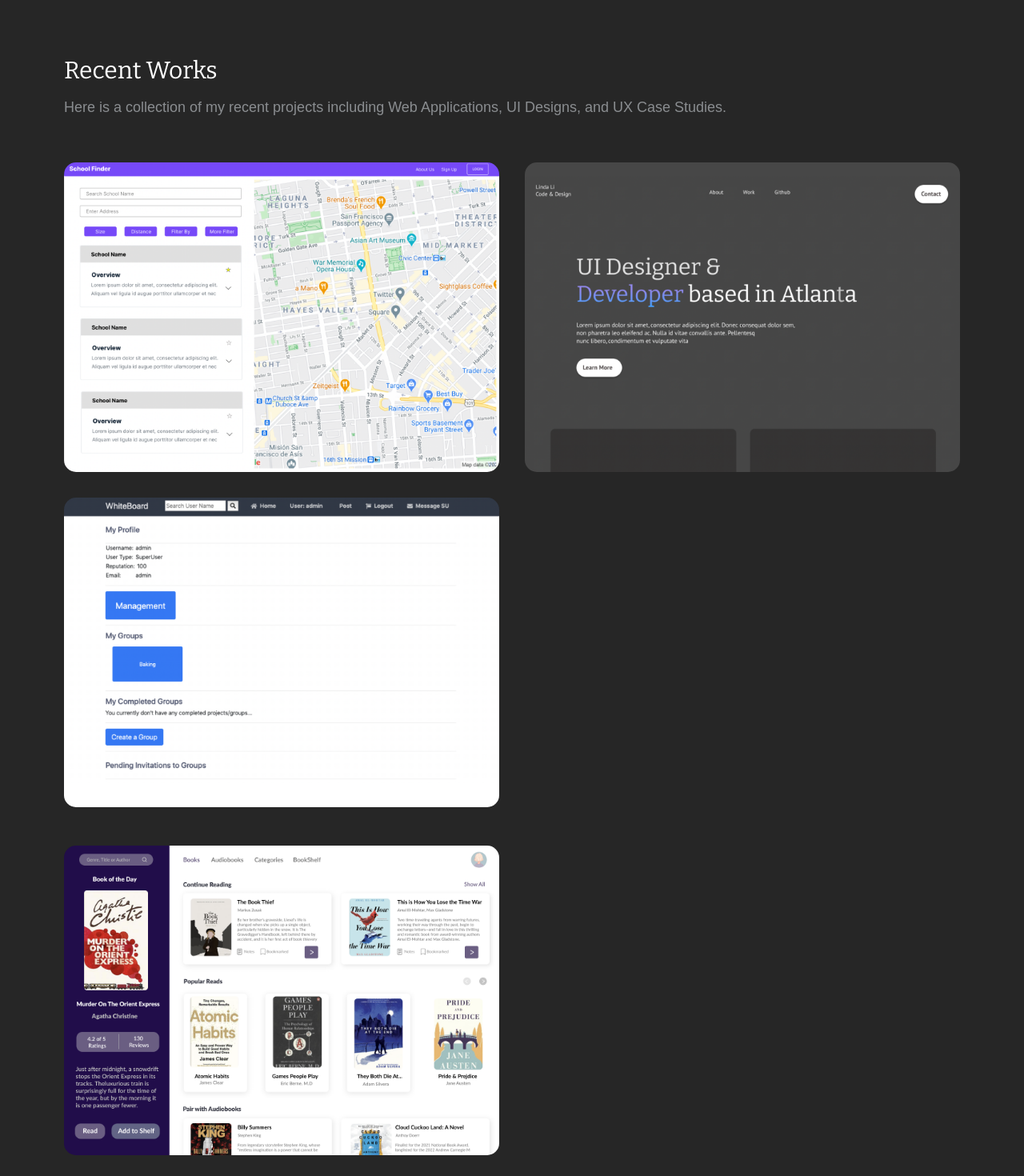
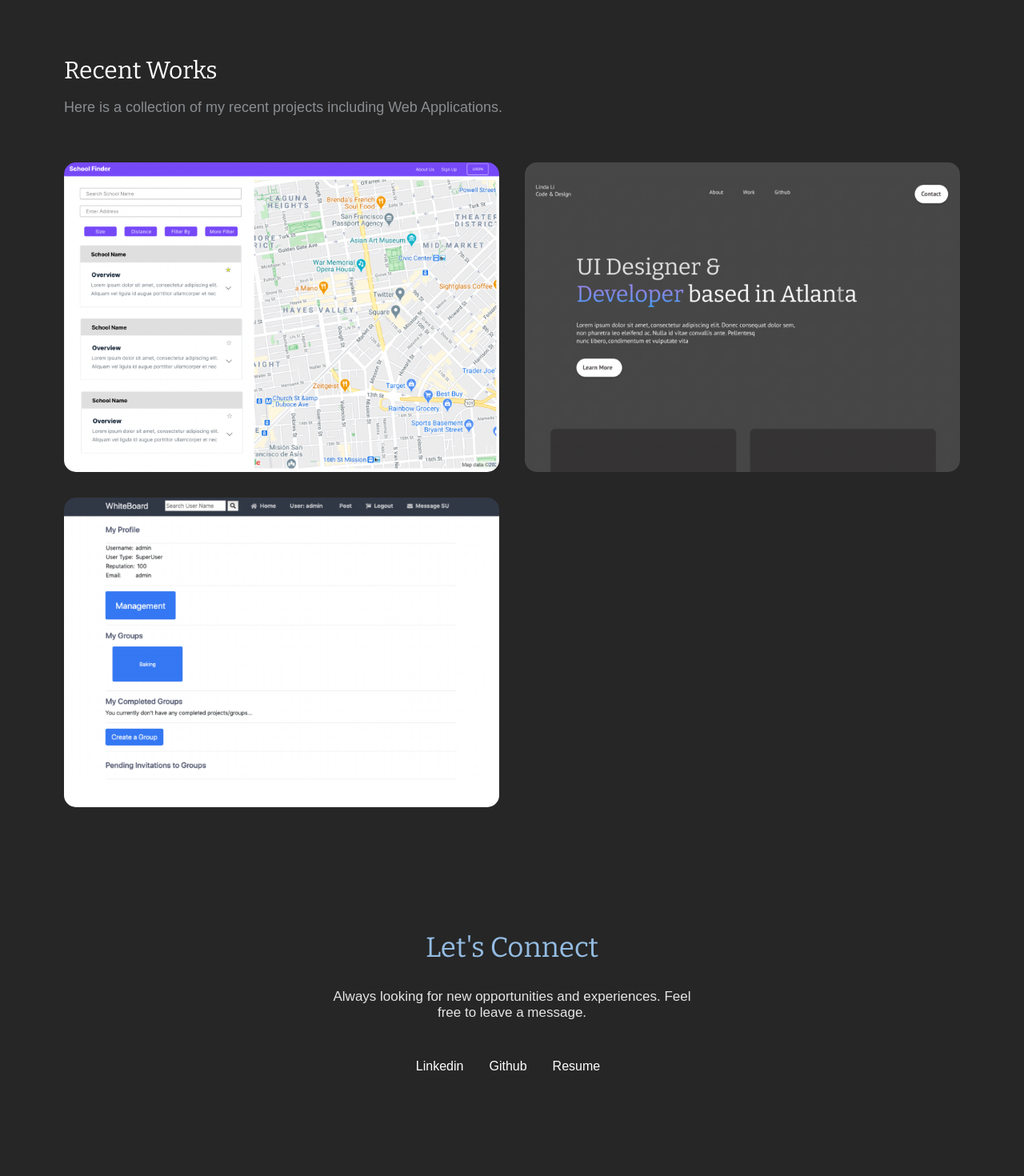
Before and after one commit to lindaerin/portfolio-v2, a React (Create React App) app: page /work in a window 1280 px wide. Shown: the part 100-1570 px from the top of the page at 80% size. After the commit the page ends 1541 px from the top, so only its background shows below. Built offline with nearby package versions, Linux system fonts and the light colour scheme.

Commit message:
add data file to contain information

```diff
--- a/src/components/Navbar/index.js
+++ b/src/components/Navbar/index.js
@@ -1,6 +1,6 @@
 import React from "react";
 import { FaBars } from "react-icons/fa";
-// import { Mailto } from "../../Global/GlobalElements";
+import { Mailto } from "../../Global/GlobalElements";
 import {
   Nav,
   NavContainer,
@@ -38,15 +38,15 @@ export default function Navbar({ toggle }) {
             </NavItem>
           </NavMenu>
           <NavBtn>
-            {/* <Mailto
+            <Mailto
               email="lindaerin00@gmail.com"
               subject=" "
               body=" "
-            > */}
+            >
               <NavBtnLink>
                 Contact
               </NavBtnLink>
-            {/* </Mailto> */}
+            </Mailto>
           </NavBtn>
         </NavContainer>
       </Nav>
--- /dev/null
+++ b/src/components/UIDesign/data.js
@@ -0,0 +1,17 @@
+import SteamDesign from "../../assets/images/steam-design.png";
+import BookDesign from "../../assets/images/reading-design.png";
+import FlightDesign from "../../assets/images/flight-design.png";
+
+export const images = [
+  {
+    img: SteamDesign,
+  },
+  {
+    img: BookDesign,
+  },
+  {
+    img: FlightDesign,
+  },
+];
+
+export default images;
--- a/src/components/UIDesign/index.js
+++ b/src/components/UIDesign/index.js
@@ -2,12 +2,8 @@ import React from "react";
 import { Header, Description } from "../Work/work.styles.js";
 import { UIContainer, UIContent } from "./design.styles.js";
 import { Card } from "react-bootstrap";
-import SteamDesign from "../../assets/images/steam-design.png";
-import BookDesign from "../../assets/images/reading-design.png";
-import FlightDesign from "../../assets/images/flight-design.png";
-// import GhibliDesign from "../../assets/images/ghibli-design.png";
-
 import "../../styles/card.css";
+import images from "./data";
 
 const Design = () => {
   return (
@@ -17,18 +13,11 @@ const Design = () => {
         {"Here is a collection of my recent project of web and mobile designs"}
       </Description>
       <UIContent className="slide-in-box">
+        {images.map((image) => (
           <Card className="card">
-            <Card.Img variant="top" src={SteamDesign} className="card-img" />
+            <Card.Img variant="top" src={image.img} className="card-img" />
           </Card>
-
-
-          <Card className="card">
-            <Card.Img variant="top" src={BookDesign} className="card-img" />
-          </Card>
-
-          <Card className="card">
-            <Card.Img variant="top" src={FlightDesign} className="card-img" />
-          </Card>
+        ))}
       </UIContent>
     </UIContainer>
   );
--- /dev/null
+++ b/src/components/Work/data.js
@@ -0,0 +1,24 @@
+import TeamProject from "../../assets/images/teaming-project.png";
+import SchoolFinderProject from "../../assets/images/school-finder-project.png";
+import WebPortfolioProject from "../../assets/images/web-portfolio-project.png";
+
+export const projects = [
+  {
+    img: SchoolFinderProject,
+    title: "School Finder",
+    link: "https://github.com/lindaerin/school-finder",
+  },
+  {
+    img: WebPortfolioProject,
+    title: "Web Portfolio React App",
+    link: "https://github.com/lindaerin/web-portfolio",
+  },
+  {
+    img: TeamProject,
+    title: "Teaming System Flask App",
+    link: "https://github.com/lindaerin/teaming-app",
+  },
+];
+
+
+export default projects;
--- a/src/components/Work/index.js
+++ b/src/components/Work/index.js
@@ -1,5 +1,4 @@
 import React from "react";
-import { Link } from "react-router-dom";
 import {
   Header,
   Description,
@@ -7,16 +6,10 @@ import {
   AppContainer,
   AppContent,
 } from "./work.styles.js";
-
 import { Container } from "react-bootstrap";
-
-import TeamProject from "../../assets/images/teaming-project.png";
-import SchoolFinderProject from "../../assets/images/school-finder-project.png";
-import WebPortfolioProject from "../../assets/images/web-portfolio-project.png";
-import BookDesign from "../../assets/images/reading-design.png";
-
 import "../../styles/container.css";
 import "../../styles/card.css";
+import projects from "./data";
 
 const Work = () => {
   return (
@@ -24,75 +17,25 @@ const Work = () => {
       <Header className="slide-in-header">{"Recent Works"}</Header>
       <Description className="slide-in-header">
         {
-          "Here is a collection of my recent projects including Web Applications, UI Designs, and UX Case Studies."
+          "Here is a collection of my recent projects including Web Applications."
         }
       </Description>
       <AppContainer className="app-container">
         <AppContent className="app-content">
-
+          {projects.map((project) => (
             <Container className="container">
               <div className="container-img">
-              <img src={SchoolFinderProject} alt=""></img>
+                <img src={project.img} alt="" />
               </div>
               <div className="container-text">
-              <p>School Finder React App</p>
+                <p>{project.title}</p>
 
-              <a
-                href="https://github.com/lindaerin/school-finder"
-                target="_blank"
-                rel="noreferrer"
-              >
+                <a href={project.link} target="_blank" rel="noreferrer">
                   <button className="btn">View Project</button>
                 </a>
               </div>
             </Container>
-
-          <Container className="container">
-            <div className="container-img">
-              <img src={WebPortfolioProject} alt=""></img>
-            </div>
-            <div className="container-text">
-              <p>Web Portfolio React App</p>
-              <a
-                href="https://github.com/lindaerin/web-portfolio"
-                target="_blank"
-                rel="noreferrer"
-              >
-                <button className="btn">View Project</button>
-              </a>
-            </div>
-          </Container>
-
-          <Container className="container">
-            <div className="container-img">
-              <img src={TeamProject} alt=""></img>
-            </div>
-            <div className="container-text">
-              <p>Teaming System Flask App</p>
-
-              <a
-                href="https://github.com/lindaerin/teaming-app"
-                target="_blank"
-                rel="noreferrer"
-              >
-                <button className="btn">View Project</button>
-              </a>
-            </div>
-          </Container>
-        </AppContent>
-
-        <AppContent className="app-content">
-          <Container className="container">
-            <div className="container-img">
-              <img src={BookDesign} alt=""></img>
-            </div>
-            <div className="container-text">
-              <p>Daily UI Design</p>
-              <Link to="design">
-                <button className="btn">View Projects</button>
-              </Link>
-            </div>
-          </Container>
+          ))}
         </AppContent>
       </AppContainer>
     </WorkContainer>
```
Lines whose indentation alone changed are shown as unchanged.
